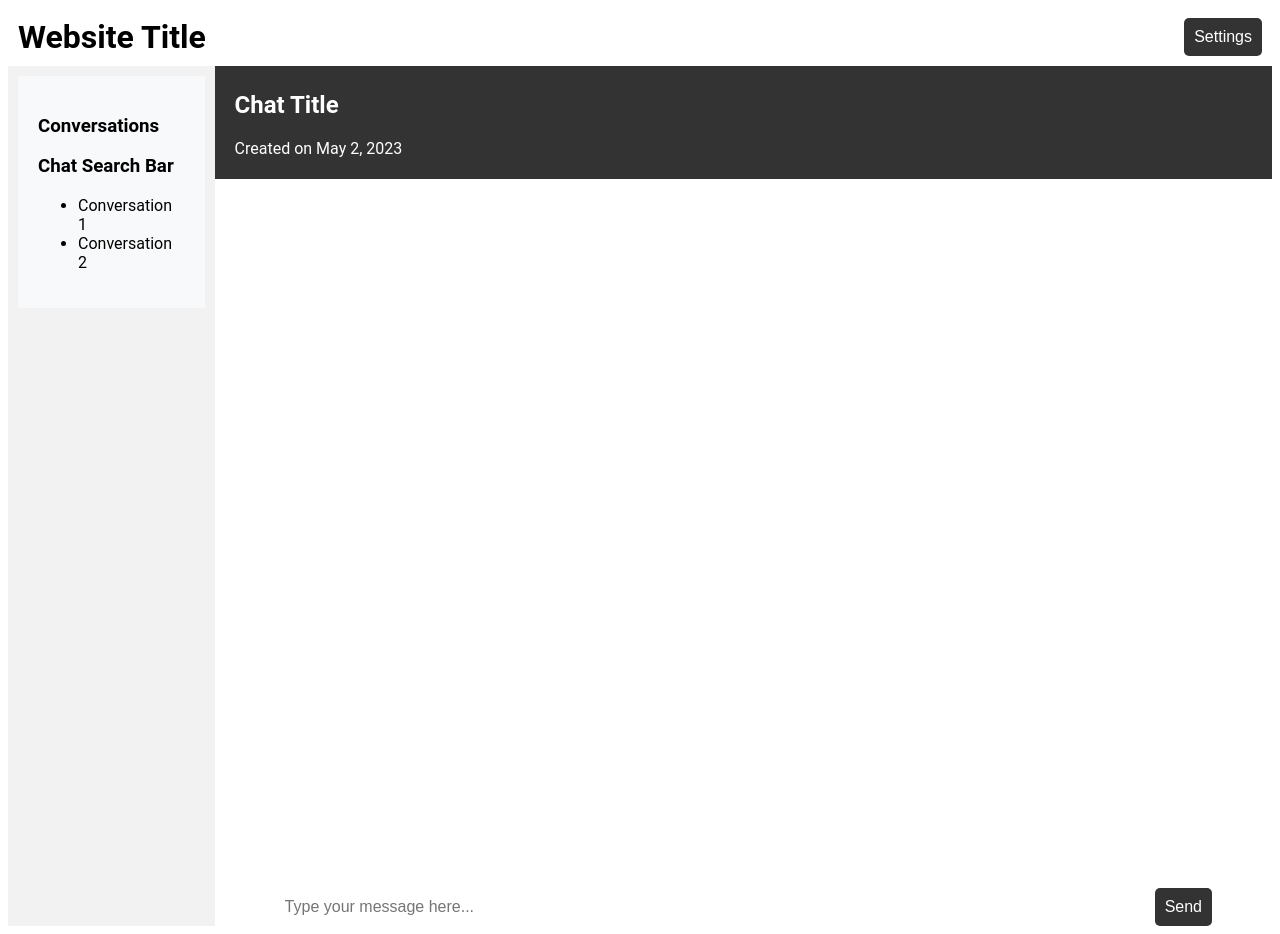
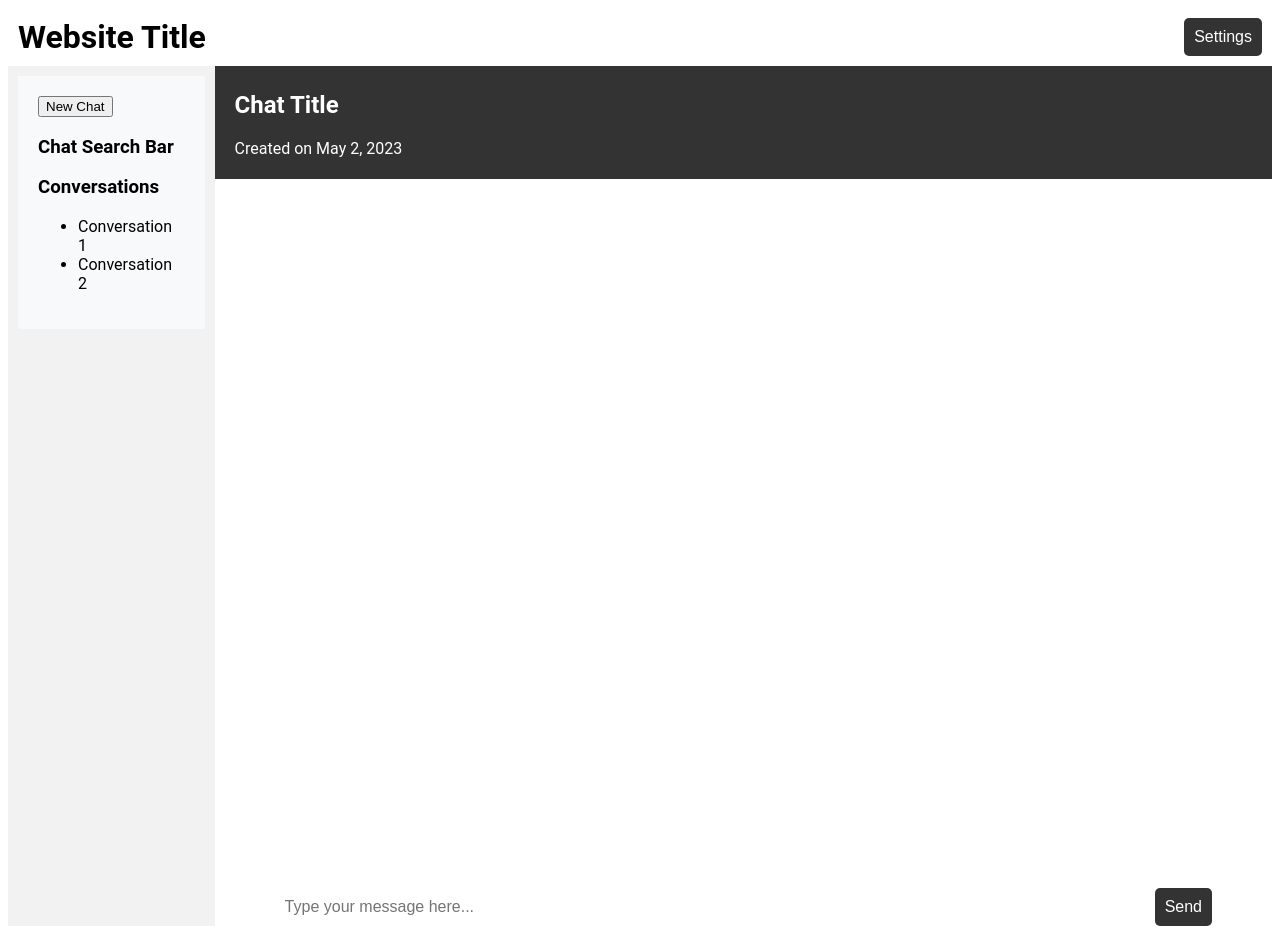
Before and after one commit to FearMyCode/chatbot, a Flask app: page / in a window 1280 px wide. Run offline with Flask 3, Linux system fonts and the light colour scheme.

Commit message:
new chat button, redirect to default

```diff
--- a/static/js/conversation.js
+++ b/static/js/conversation.js
@@ -120,6 +120,12 @@ $(document).ready(function () {
     }
   });
 
+  // Click event listener for the "New Chat" button
+  $("#new-chat-button").on("click", function () {
+    // Redirect to the default page
+    window.location.href = "/";
+  });
+
   // Function to get the current conversation ID from the URL
   function getCurrentConversationId() {
     const currentURL = window.location.href;
--- a/templates/chatbot.html
+++ b/templates/chatbot.html
@@ -19,10 +19,11 @@
     <div class="chat-container">
       <div class="conversation-panel">
         <div class="conversation-list">
-          <h3>Conversations</h3>
+          <button id="new-chat-button">New Chat</button>
           <div class="search-bar">
             <h3>Chat Search Bar</h3>
           </div>
+          <h3>Conversations</h3>
           <ul id="conversation-list" class="list-group"></ul>
         </div>
       </div>
```
